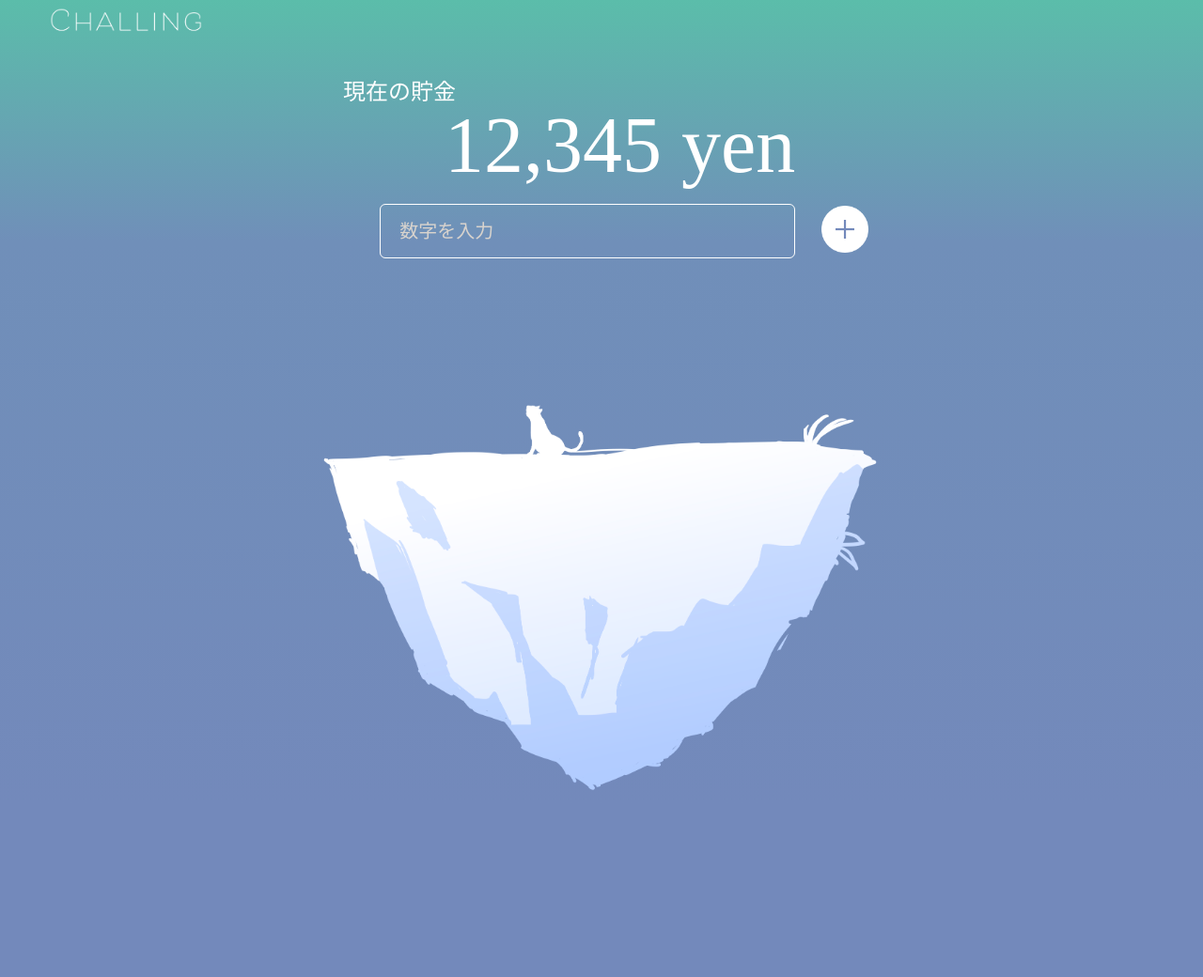
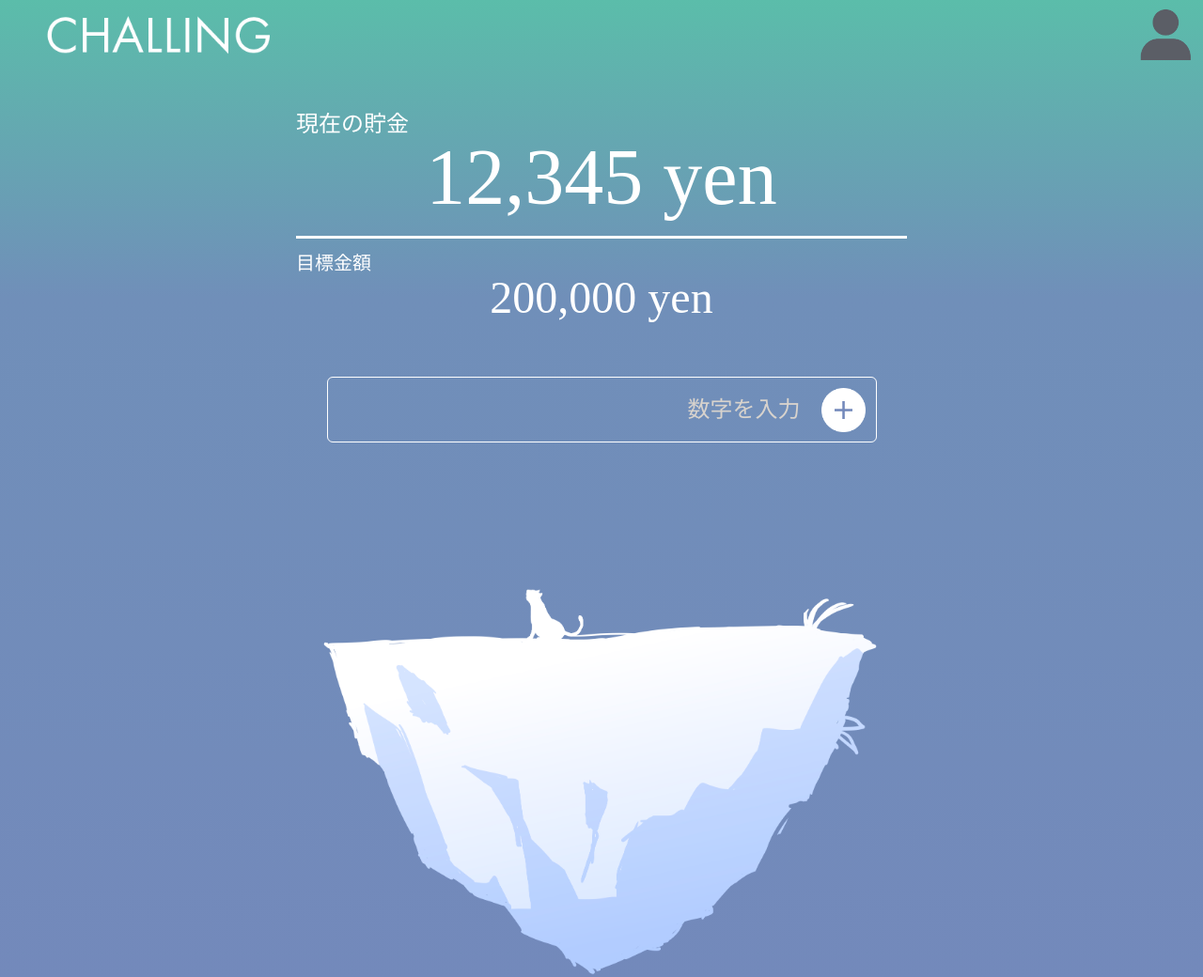
Before and after one commit to TakumiNomura/challing_web2, a Rails app: page /savings/main in a window 1280 px wide. Shown: the top 1040 px of the page at 94% size. Before the commit the page ends 841 px from the top, so only its background shows below. Run offline with Rails 7, Linux system fonts and the light colour scheme; style sheets or scripts are compiled from the project's sources; some libraries are stand-ins or nearby versions.

Commit message:
Add Goal Savings

```diff
--- a/app/assets/stylesheets/savings.scss
+++ b/app/assets/stylesheets/savings.scss
@@ -3,71 +3,90 @@
 // You can use Sass (SCSS) here: http://sass-lang.com/
 
 /* メインページ */
+header{
+    display: flex;
+    align-items: center;
+    justify-content: space-between;
+}
 .header-logo{
-    height: 50px;
+    height: 60px;
     margin-left: 20px;
-
+}
+.mypage-icon{
+    height: 60px;
 }
 
 body{
     background: linear-gradient(#5BBDAA, #708FB9 30%, #7389BB);
 }
 
-.saving-wrap{
-    text-align: center;
+/* 貯金額の表示・入力 */
+.savings-wrap{
     color: #fff;
     font-family: Hiragino Sans;
     margin: 0 auto;
-    width: 550px;
-    margin-top: 20px;
-}
-.saving-wrap p{
-    margin: 0;
-    text-align: left;
-}
-.saving-wrap p.title{
-    font-size: 24px;
-    font-weight: 200;
-}
-.saving-wrap .flex-wrap{
+    width: 650px;
+    margin-top: 40px;
     display: flex;
     justify-content: center;
     align-items: center;
     flex-wrap: wrap;
 }
-.saving-wrap .flex-wrap .value{
-    width: 85%;
+.savings-wrap p.title{
+    width: 100%;
+    margin: 0;
+    text-align: left;
+    font-size: 24px;
+    font-weight: 200;
+}
+/* 現在の貯金額 */
+.savings-wrap p.value{
     position: relative;
-    text-align: right;
-}
-.saving-wrap .flex-wrap .value p{
-    text-align: right;
+    text-align: center;
     width: 100%;
     font-weight: 200;
     font-size: 84px;
     margin: 0;
     line-height: 1.0;
-    margin-bottom: 20px;
+    margin-bottom: 10px;
 }
-.saving-wrap .flex-wrap .button{
-    width: 5%;
-    margin-left: 5%;
+.savings-wrap #now-value{
+    border-bottom: 3px solid #fff;
+    padding-bottom: 20px;
 }
-
-.saving-wrap .textbox{
-    width: 400px;
-    height: 50px;
+.savings-wrap #goal-title{
+    font-size: 20px;
+    font-weight: 100;
+}
+.savings-wrap #goal-value{
+    font-size: 48px;
+    margin-bottom: 60px;
+}
+/* 金額入力 */
+.savings-wrap form{
+    width:90%;
+    text-align: center;
+}
+.savings-wrap .textbox{
+    text-align: right;
+    box-sizing: border-box;
+    width: 100%;
+    height: 70px;
     color: #fff;
-	padding: 3px 20px;
+	padding: 3px 80px 3px 20px;
 	border-radius: 6px;
 	border-top: 1px solid #fff;
 	border-left: 1px solid #fff;
 	border-right: 1px solid #fff;
 	border-bottom: 1px solid #fff;
 	background: transparent;
-	font-size: 20px;
+    background-image: image-url("Add.png");
+    background-repeat: no-repeat;
+    background-position: 98%;
+    background-size: 8%;
+	font-size: 24px;
 }
-.saving-wrap img{
+.savings-wrap img{
     height: 50px;
 }
 
--- a/app/views/savings/main.html.erb
+++ b/app/views/savings/main.html.erb
@@ -8,33 +8,22 @@
     <!-- ヘッダー -->
     <header>
       <div class="header-logo">
-        <a href="/"><%= image_tag("CHALLINGLogo.png", :class => "header-logo") %></a>
+        <a href="/"><%= image_tag("CHALLINGLogos.png", :class => "header-logo") %></a>
       </div>
-      <div class="share">
-
-      </div>
-      <div class="setting">
-
+      <div class="mypage">
+        <%= image_tag("staff.png", :class => "mypage-icon") %>
       </div>
     </header>
 
     <!-- 貯金額の表示・入力 -->
-    <div class="saving-wrap">
-        <p class="title">現在の貯金</p>
-        <div class="flex-wrap">
-            <div class="value">
-                <p>12,345 yen</p>
-            </div>
-            <div class="button"></div>
-            <div class="value">
-                <form>
-                    <input type="text" name="saving" placeholder="数字を入力" class="textbox" />
-                </form>
-            </div>
-            <div class="button">
-                <%= image_tag("Add.png") %>
-            </div>
-        </div>
+    <div class="savings-wrap">
+        <p class="title" id="now-title">現在の貯金</p>
+        <p class="value" id="now-value">12,345 yen</p>
+        <p class="title" id="goal-title">目標金額</p>
+        <p class="value" id="goal-value">200,000 yen</p>
+        <form>
+            <input type="text" name="saving" placeholder="数字を入力" class="textbox" />
+        </form>
     </div>
 
     <!-- フッター -->
```
Also changed, not shown: app/assets/images/CHALLINGLogos.png (added), app/assets/images/staff.png (added).
